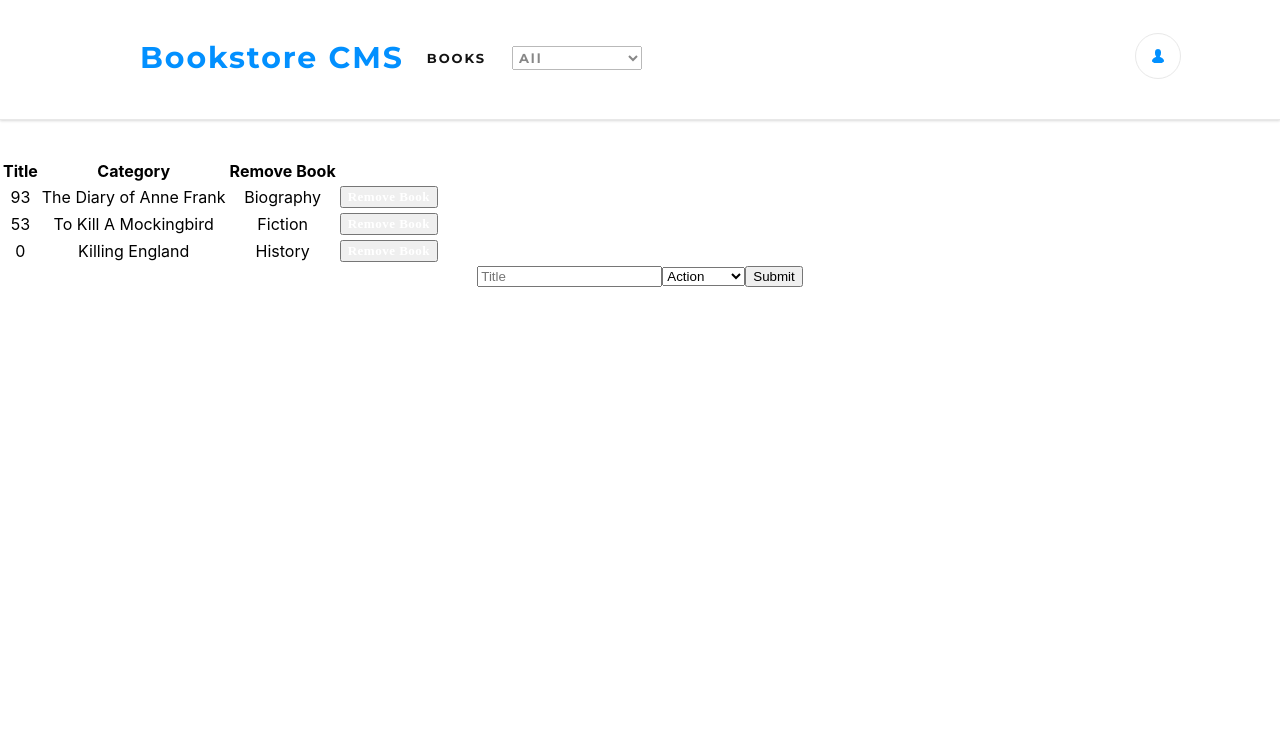
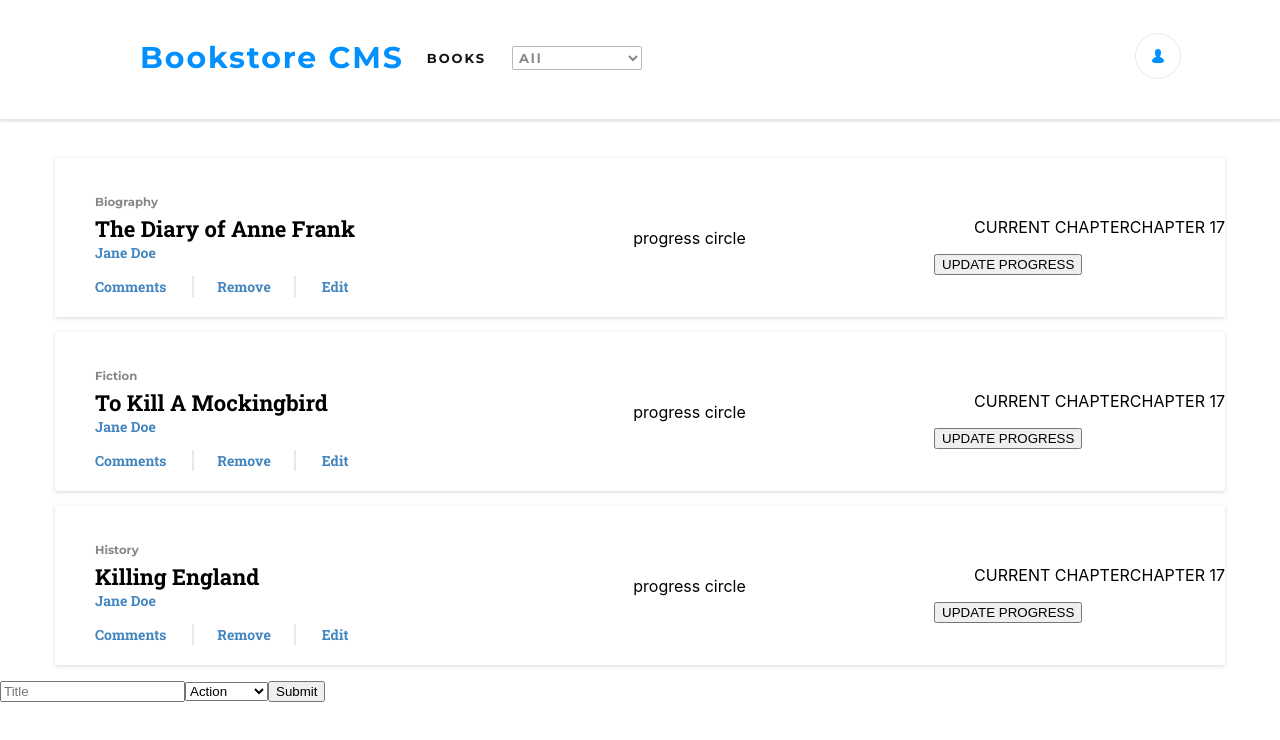
Before and after one commit to didymus707/bookstore, a React (Create React App) app: page / in a window 1280 px wide. Shown: the top 740 px of the page. Built offline with nearby package versions, Linux system fonts and the light colour scheme.

Commit message:
left side of list completed

```diff
--- a/src/App.css
+++ b/src/App.css
@@ -1,13 +1,13 @@
-@import url('https://fonts.googleapis.com/css2?family=Montserrat:wght@700&display=swap');
+@import url('https://fonts.googleapis.com/css2?family=Montserrat:wght@700&family=Roboto+Slab:wght@700&display=swap');
 
-.App {
+/* .App {
   text-align: center;
 }
 
 .App-logo {
   height: 40vmin;
   pointer-events: none;
-}
+} */
 
 .nav {
   display: flex;
@@ -15,7 +15,7 @@
   margin: 0 0 38px;
   padding: 23px 99px 27px 100px;
   border-bottom: solid 1px #e8e8e8;
-  box-shadow: rgb(0 0 0 / 10%) 0px 1px 3px 0px, rgb(0 0 0 / 6%) 0px 1px 2px 0px;
+  box-shadow: rgb(0 0 0 / 10%) 0 1px 3px 0, rgb(0 0 0 / 6%) 0 1px 2px 0;
 }
 
 .list {
@@ -58,15 +58,78 @@
   margin-left: auto;
 }
 
-.button {
-  background-color: 0290ff;
-  color: #fff;
-  font-family: RobotoSlab;
-  font-size: 13px;
-  font-weight: bold;
-  line-height: normal;
-  letter-spacing: 0.5px;
-  text-align: center;
+.container {
+  max-width: 1200px;
+  margin: 0 auto;
+}
+
+.container ul {
+  list-style-type: none;
+  display: flex;
+  align-items: baseline;
+  justify-content: space-between;
+}
+
+.each-book {
+  display: flex;
+  justify-content: space-between;
+  align-items: center;
+  margin: 15px;
+  padding: 20px 0;
+  box-shadow: rgba(0, 0, 0, 0.16) 0px 1px 4px;
+}
+
+.top-section {
+  flex-direction: column;
+  margin-bottom: 10px;
+}
+
+.book {
+  width: 33.33%;
+}
+
+.book ul {
+  font-size: 14px;
+}
+
+.top-section li:first-of-type {
+  font-family: 'Montserrat', sans-serif;
+  color: #121212;
+  opacity: 0.5;
+}
+
+.book li:nth-of-type(2) {
+  margin-top: 4px;
+  font-family: 'Roboto Slab', serif;
+  font-size: 22px;
+}
+
+.top-section li:nth-of-type(3),
+.bottom-section,
+.btn-text {
+  color: #4386bf;
+  font-family: 'Roboto Slab', serif;
+  /* opacity: 0.6; */
+}
+
+.bottom-section {
+  width: 65%;
+  margin: 0;
+}
+
+.bottom-section li:nth-of-type(2) {
+  width: 33%;
+  display: flex;
+  justify-content: center;
+  border-right: 2px solid #e8e8e8;
+  border-left: 2px solid #e8e8e8;
+  padding: 0 8px;
+}
+
+.btn-text {
+  border: none;
+  background: none;
+  font-size: 14px;
 }
 
 @media (prefers-reduced-motion: no-preference) {
--- a/src/component/Book.js
+++ b/src/component/Book.js
@@ -6,35 +6,80 @@ const Book = ({ books, deleteBook, filter }) => (
   <>
     {filter
       ? books.filter((book) => book.category === filter).map((book) => (
-        <tr key={book.id}>
-          <td>{book.title}</td>
-          <td>{book.category}</td>
-          <td>
+        <div key={book.id}>
+          <div className="each-book">
+            <div className="book">
+              <ul className="top-section">
+                <li>
+                  <small>{book.category}</small>
+                </li>
+                <li>{book.title}</li>
+                <li>Jane Doe</li>
+              </ul>
+              <ul className="bottom-section">
+                <li>Comments</li>
+                <li>
                   <button
-              className="button"
+                    className="btn-text"
                     type="button"
                     onClick={() => deleteBook(book)}
                   >
-              Remove Book
+                    Remove
                   </button>
-          </td>
-        </tr>
+                </li>
+                <li>Edit</li>
+              </ul>
+            </div>
+            <div className="progress-bar">
+              progress circle
+            </div>
+            <div className="update-progress">
+              <ul className="chapter">
+                <li>CURRENT CHAPTER</li>
+                <li>CHAPTER 17</li>
+              </ul>
+              <button type="submit" className="update">UPDATE PROGRESS</button>
+            </div>
+          </div>
+        </div>
       ))
       : books.map((book) => (
-        <tr key={book.id}>
-          <td>{book.id}</td>
-          <td>{book.title}</td>
-          <td>{book.category}</td>
-          <td>
+        <div key={book.id}>
+          <div className="each-book">
+            <div className="book">
+              <ul className="top-section">
+                <li>
+                  <small>{book.category}</small>
+                </li>
+                <li>{book.title}</li>
+                <li>Jane Doe</li>
+              </ul>
+              <ul className="bottom-section">
+                <li>Comments</li>
+                <li>
                   <button
-              className="button"
+                    className="btn-text"
                     type="button"
                     onClick={() => deleteBook(book)}
                   >
-              Remove Book
+                    Remove
                   </button>
-          </td>
-        </tr>
+                </li>
+                <li>Edit</li>
+              </ul>
+            </div>
+            <div className="progress-bar">
+              progress circle
+            </div>
+            <div className="update-progress">
+              <ul className="chapter">
+                <li>CURRENT CHAPTER</li>
+                <li>CHAPTER 17</li>
+              </ul>
+              <button type="submit" className="update">UPDATE PROGRESS</button>
+            </div>
+          </div>
+        </div>
       ))}
   </>
 );
--- a/src/containers/BooksLists.js
+++ b/src/containers/BooksLists.js
@@ -17,18 +17,7 @@ const BooksList = ({ removeBook, changeFilter }) => {
   return (
     <div className="container">
       <CategoryFilter filterBook={handleFilterChange} />
-      <table>
-        <thead>
-          <tr>
-            <th>Title</th>
-            <th>Category</th>
-            <th>Remove Book</th>
-          </tr>
-        </thead>
-        <tbody>
-          <Book deleteBook={handleRemoveBook} />
-        </tbody>
-      </table>
+      <Book deleteBook={handleRemoveBook} />
     </div>
   );
 };
```
Lines whose indentation alone changed are shown as unchanged.
